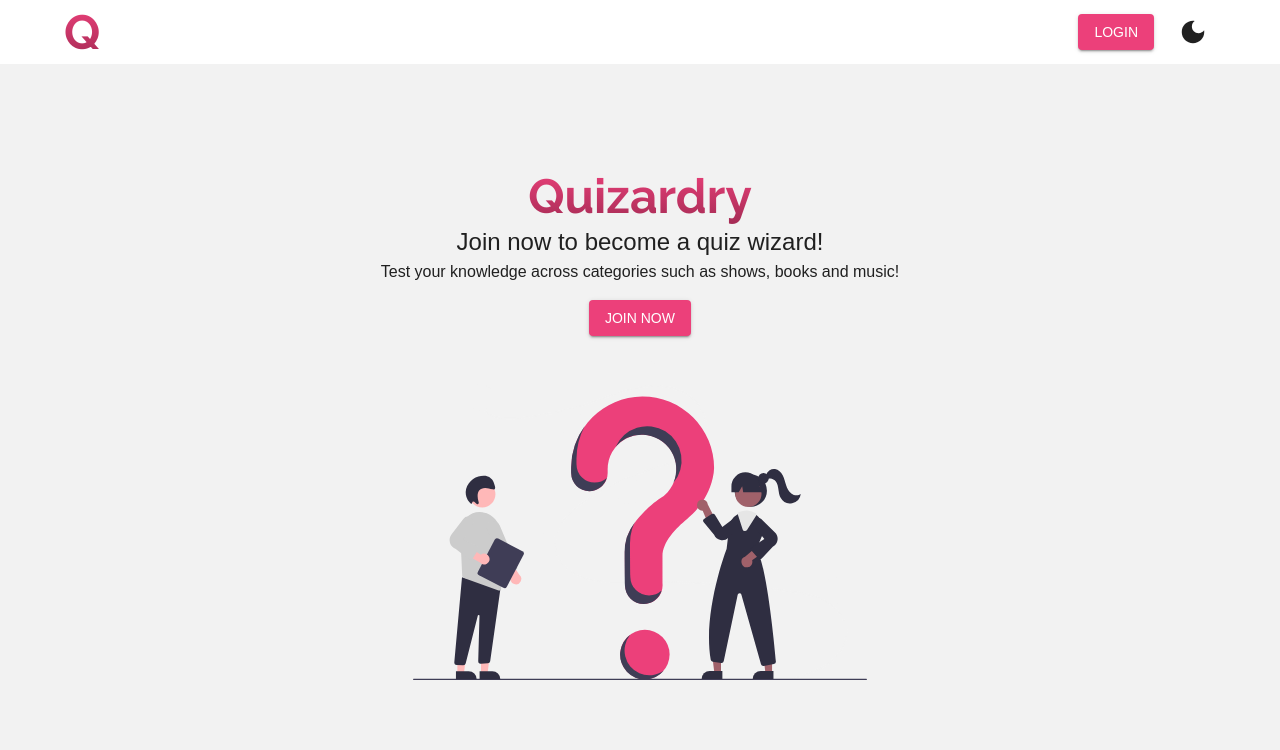
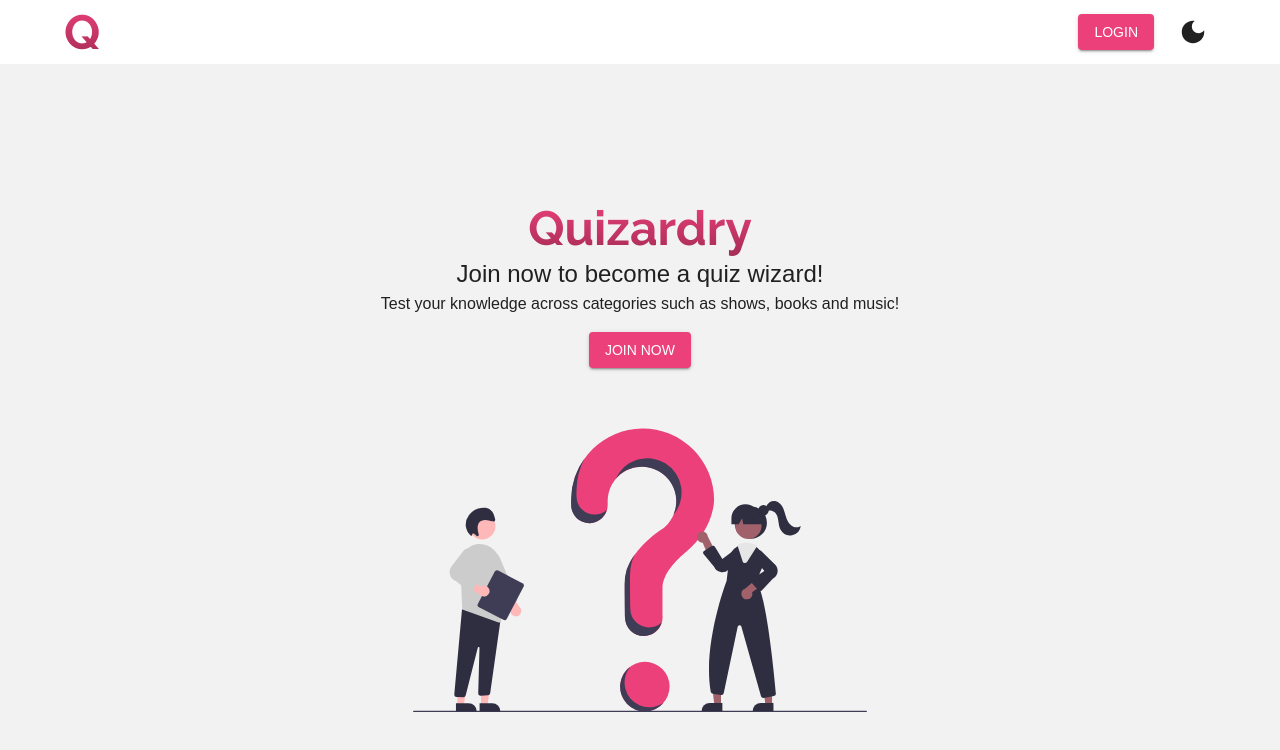
Before and after one commit to bharati-21/quizardry, a React (Create React App) app: page / in a window 1280 px wide. Shown: the top 750 px of the page. Built offline with nearby package versions, Linux system fonts and the light colour scheme.

Commit message:
feat: protected routes home, category items, rules

```diff
--- a/src/routes/NavRoutesWithNavbar.tsx
+++ b/src/routes/NavRoutesWithNavbar.tsx
@@ -2,12 +2,27 @@ import React from "react";
 import { Outlet } from "react-router-dom";
 
 import { Navbar } from "components";
+import { Grid } from "@mui/material";
 
 const NavRoutesWithNavbar = () => {
 	return (
 		<>
 			<Navbar />
-			<Outlet />
+			<Grid
+				container
+				component="main"
+				px={2}
+				py={4}
+				sx={{
+					minHeight: "90vh",
+					width: "100%",
+					flexDirection: "column",
+					justifyContent: "center",
+					alignItems: "center",
+				}}
+			>
+				<Outlet />
+			</Grid>
 		</>
 	);
 };
--- a/src/routes/ProtectedRoutes.tsx
+++ b/src/routes/ProtectedRoutes.tsx
@@ -1,7 +1,17 @@
-import { Routes } from "react-router-dom";
+import { useAuth } from "contexts";
+import { useLocation, Outlet, Navigate } from "react-router-dom";
 
 const ProtectedRoutes = () => {
-	return <Routes></Routes>;
+	const {
+		auth: { isAuth, authToken },
+	} = useAuth();
+	const location = useLocation();
+
+	return isAuth && authToken ? (
+		<Outlet />
+	) : (
+		<Navigate to="/login" state={{ from: location.pathname }} replace />
+	);
 };
 
 export { ProtectedRoutes };
--- a/src/routes/WebsiteRoutes.tsx
+++ b/src/routes/WebsiteRoutes.tsx
@@ -1,12 +1,30 @@
-import { Login, LandingPage, Signup } from "pages";
+import {
+	Login,
+	LandingPage,
+	Signup,
+	Home,
+	NotFound,
+	CategoryItems,
+	Rules,
+} from "pages";
 import { Route, Routes } from "react-router-dom";
 import { NavRoutesWithNavbar } from "./NavRoutesWithNavbar";
+import { ProtectedRoutes } from "./ProtectedRoutes";
 
 const WebsiteRoutes = () => {
 	return (
 		<Routes>
 			<Route path="/" element={<NavRoutesWithNavbar />}>
 				<Route path="/" element={<LandingPage />} />
+				<Route path="/" element={<ProtectedRoutes />}>
+					<Route path="/home" element={<Home />} />
+					<Route
+						path="/categories/:categoryId"
+						element={<CategoryItems />}
+					/>
+					<Route path="/rules" element={<Rules />} />
+				</Route>
+				<Route path="*" element={<NotFound />} />
 			</Route>
 			<Route path="/login" element={<Login />} />
 			<Route path="/signup" element={<Signup />} />
```
